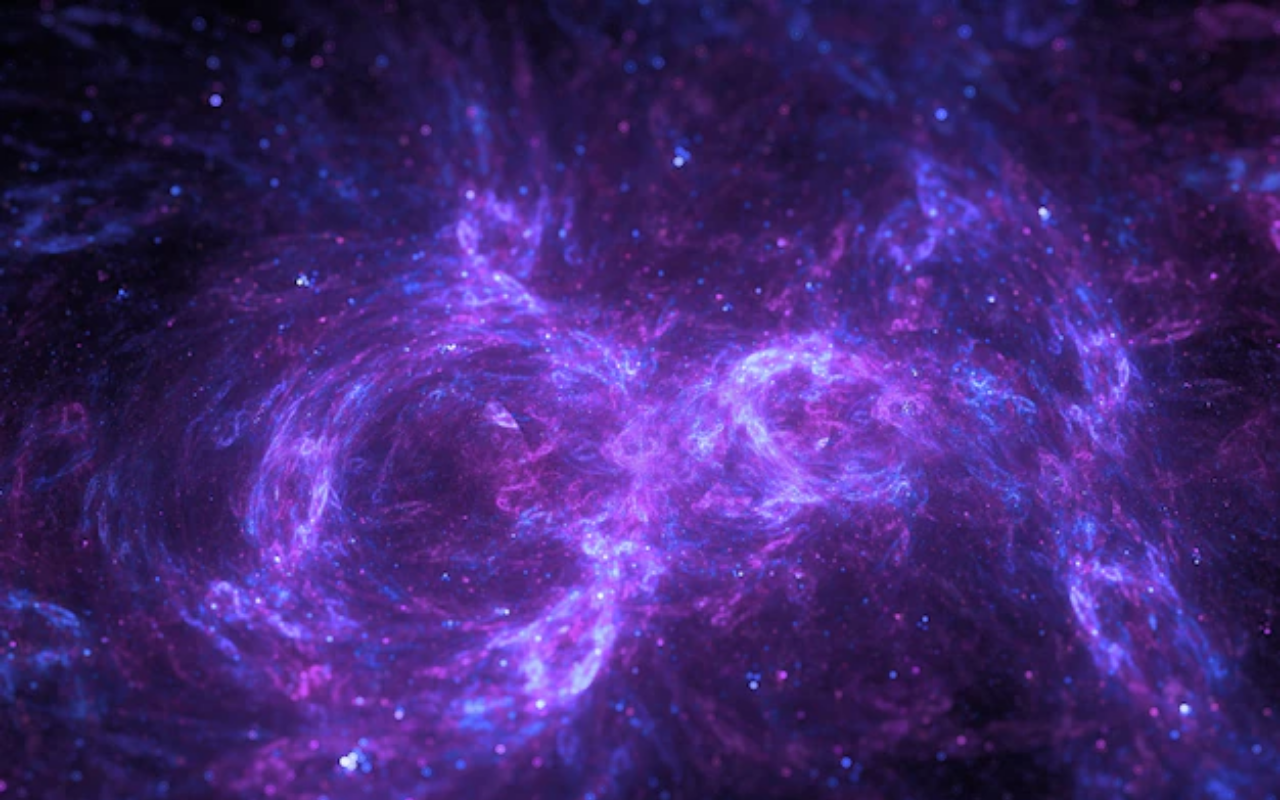
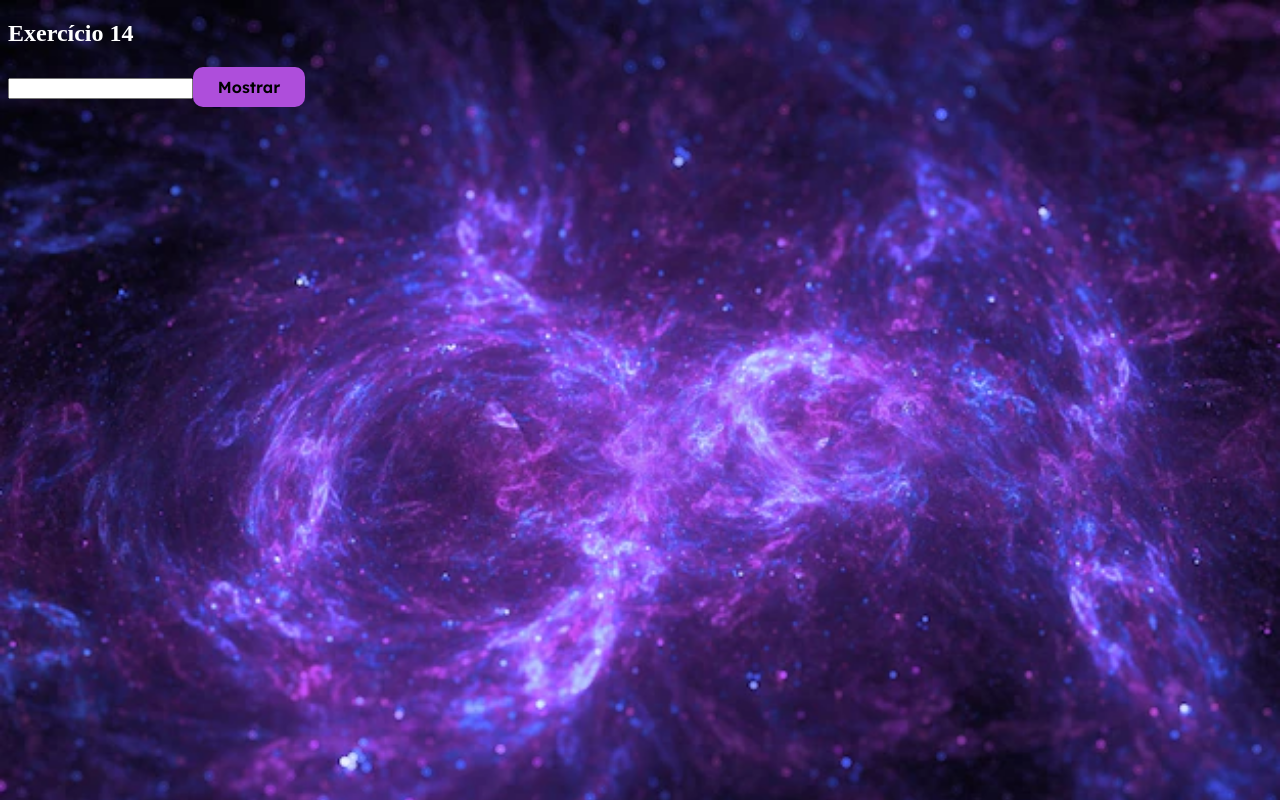
Before and after one commit to manuellashinee/prova-surpresa, a React (Create React App) app in the folder site/: page /exer14 in a window 1280 px wide. Before the commit this address had no page. Built offline with nearby package versions, Linux system fonts and the light colour scheme.

Commit message:
finalizar o 14

```diff
--- /dev/null
+++ b/site/src/pages/exer14.js/index.js
@@ -0,0 +1,52 @@
+import { useState } from "react";
+
+export default function Media() {
+
+    const [alunos, setAlunos] = useState([]);
+    const [input, setInput] = useState([]);
+    const [resultado, setResultado] = useState([]);
+
+
+    function AparecerInput(input) {
+
+        let arr= [];
+
+        for(let i = 1; i <= input; i++){
+            arr=[...arr, i]
+            setResultado(arr);
+        }
+    }
+        function Mostrarresul(){
+            AparecerInput(input)
+        }
+
+
+
+    return(
+        <section>
+            <h1>Exercício 14</h1>
+
+            <div>
+                <input type='number' value={input} onChange={e  =>setInput (e.target.value)}/>
+
+                <button onClick={Mostrarresul}>Mostrar</button>
+                <div>
+                    {resultado.map((item) => (
+                        <div>
+                        <p>Aluno {item}</p><input type='number'></input>
+                        </div>
+                    ))}
+                </div>
+
+                </div>
+
+
+
+
+
+
+
+        </section>
+    )
+
+}
--- a/site/src/pages/home/index.js
+++ b/site/src/pages/home/index.js
@@ -50,6 +50,7 @@ export default function Home() {
 
                         <button className='salvar-botao'><Link className='texto' to='/exer12'><p className='o'>FUNÇÃO 12</p></Link></button>
                         <button className='salvar-botao'><Link className='texto' to='/exer13'><p className='o'>FUNÇÃO 13</p></Link></button>
+                        <button className='salvar-botao'><Link className='texto' to='/exer14'><p className='o'>FUNÇÃO 14</p></Link></button>
 
 
 
--- a/site/src/routes.js
+++ b/site/src/routes.js
@@ -13,6 +13,7 @@ import Linha from './pages/exer10';
 import Retangulo from './pages/exer11';
 import Beber from './pages/exer12';
 import Jogo from './pages/exer13';
+import Media from './pages/exer14.js';
 
 export default function Rotas (){
   return(
@@ -33,6 +34,7 @@ export default function Rotas (){
       <Route path='/exer11' element={<Retangulo/>}/>
       <Route path='/exer12' element={<Beber/>}/>
       <Route path='/exer13' element={<Jogo/>}/>
+      <Route path='/exer14' element={<Media/>}/>
   </Routes>
   </BrowserRouter>
   );
```
